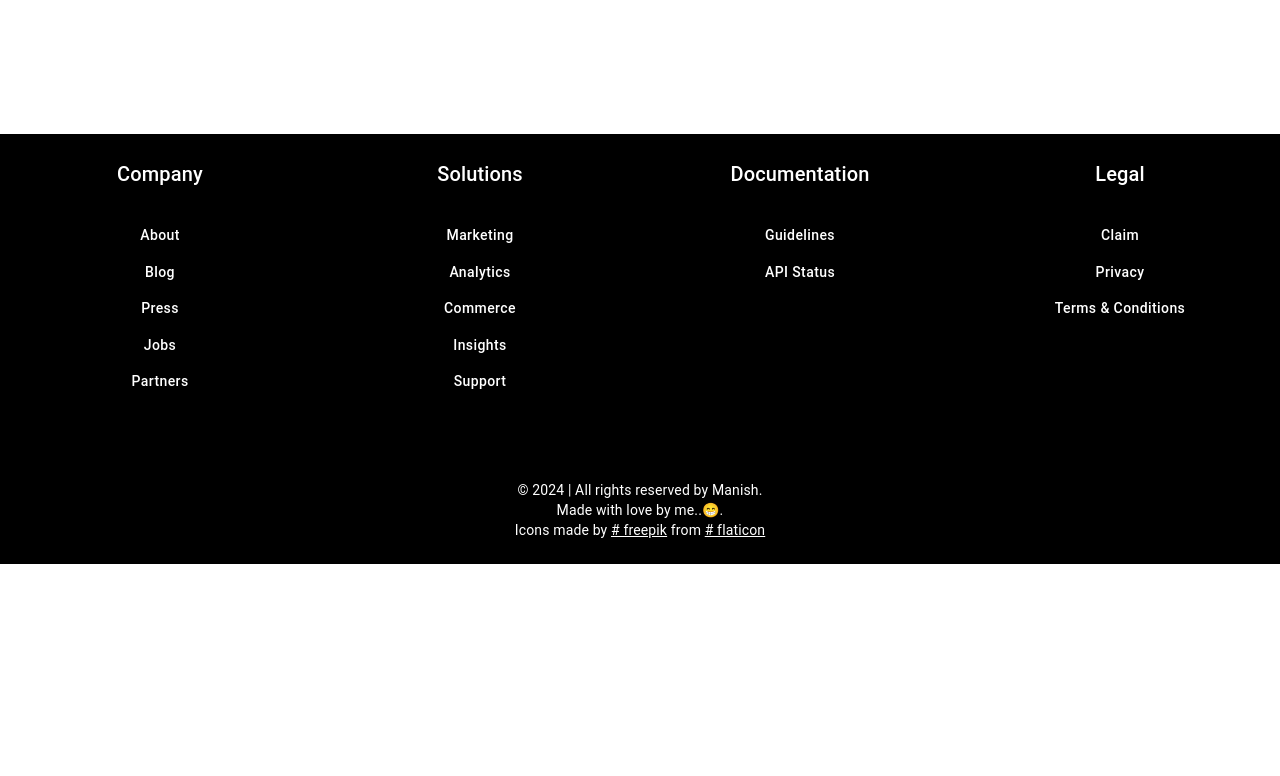
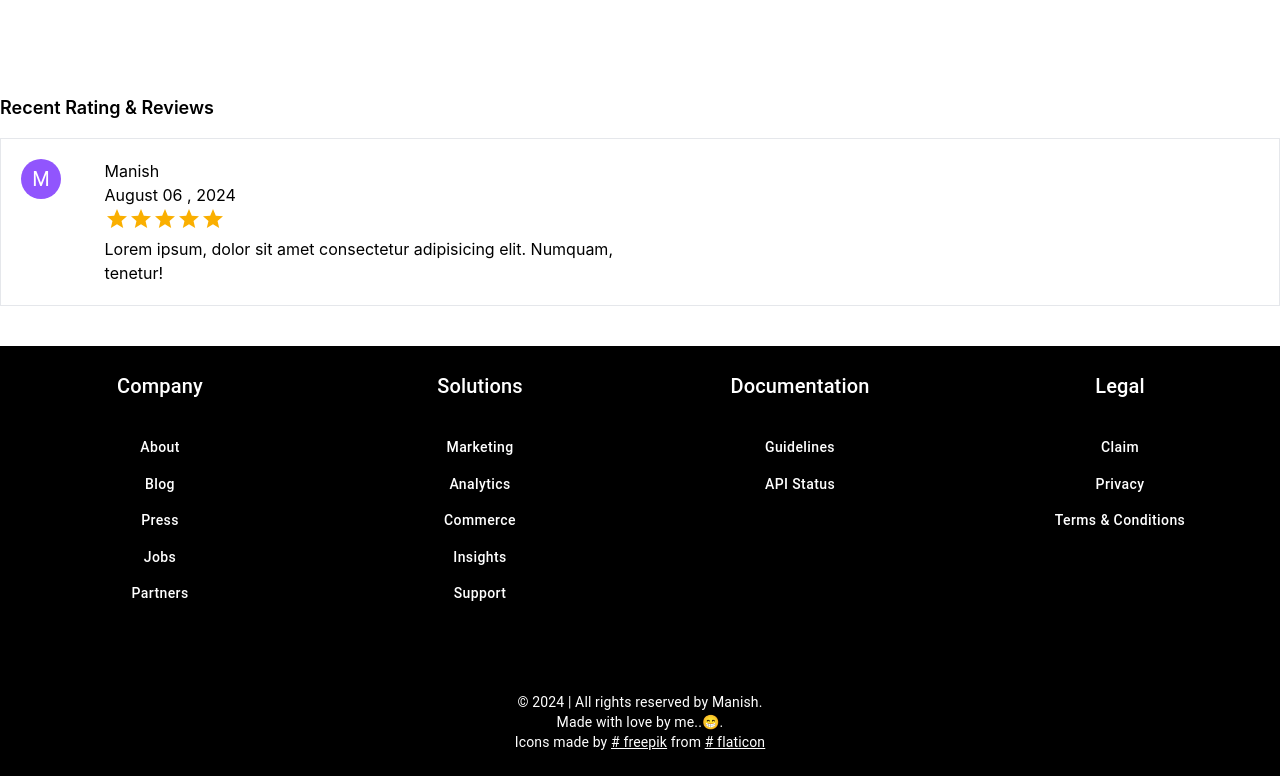
Before and after one commit to manish0to1/e-commerce, a React (Create React App) app: page / in a window 1280 px wide. Shown: the part 1107-1883 px from the top of the page. Before the commit the page ends 1671 px from the top, so only its background shows below. Built offline with nearby package versions, Linux system fonts and the light colour scheme.

Commit message:
creating product detailes card review and rating with hard code customer

```diff
--- a/src/customer/components/ProductDetails/ProductDetails.jsx
+++ b/src/customer/components/ProductDetails/ProductDetails.jsx
@@ -3,7 +3,8 @@
 import { useState } from "react";
 import { StarIcon } from "@heroicons/react/20/solid";
 import { Radio, RadioGroup } from "@headlessui/react";
-import { Rating } from "@mui/material";
+import { Grid, Rating } from "@mui/material";
+import ProductDetailsCard from "./ProductDetailsCard";
 
 const product = {
   name: "Basic Tee 6-Pack",
@@ -267,7 +268,20 @@ export default function ProductDetails() {
         </section>
 
         {/* rating and reviews */}
-        <section></section>
+        <section>
+          <h1 className="text-lg font-semibold pb-4">
+            Recent Rating & Reviews
+          </h1>
+          <div className="border p-5">
+            <Grid container spacing={7}>
+              <Grid item xs={7}>
+                <div className="space-y-5">
+                  <ProductDetailsCard />
+                </div>
+              </Grid>
+            </Grid>
+          </div>
+        </section>
       </div>
     </div>
   );
--- /dev/null
+++ b/src/customer/components/ProductDetails/ProductDetailsCard.jsx
@@ -0,0 +1,33 @@
+import { Avatar, Box, Grid, Rating } from "@mui/material";
+import React from "react";
+
+const ProductDetailsCard = () => {
+  return (
+    <div>
+      <Grid container spacing={2} gap={3}>
+        <Grid item xs={1}>
+          <Box>
+            <Avatar
+              className="text-white"
+              sx={{ width: "56", height: "56", bgcolor: "#9155fd" }}
+            >
+              M
+            </Avatar>
+          </Box>
+        </Grid>
+        <Grid item xs={9}>
+          <div className="space-y-3">
+            <div>
+              <p>Manish</p>
+              <p>August 06 , 2024</p>
+            </div>
+          </div>
+          <Rating value={4.5} name="half-rating"/>
+          <p>Lorem ipsum, dolor sit amet consectetur adipisicing elit. Numquam, tenetur!</p>
+        </Grid>
+      </Grid>
+    </div>
+  );
+};
+
+export default ProductDetailsCard;
```
Also changed, not shown: src/App.js (line endings or trailing spaces).
